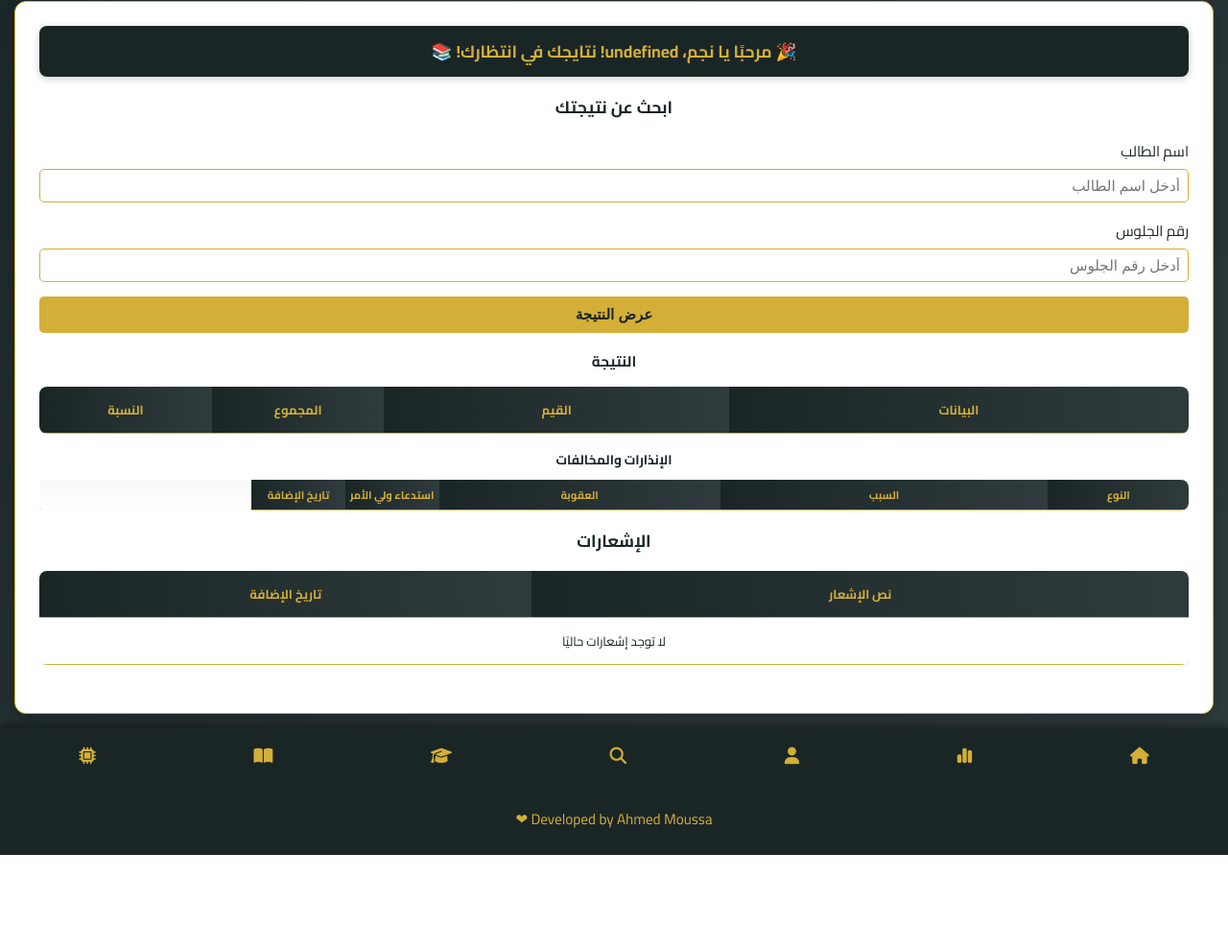
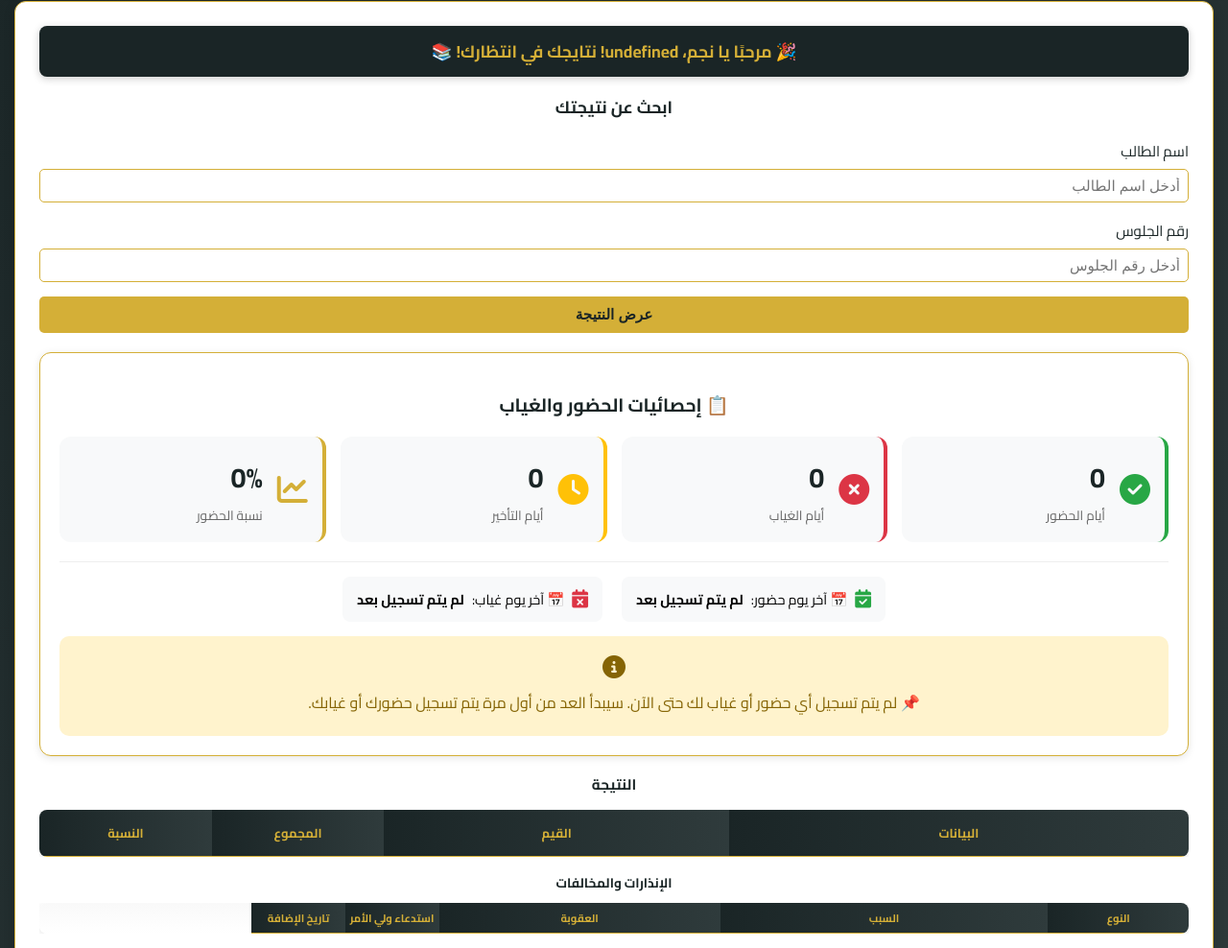
Before and after one commit to Ahmed612959/school-system-fiv, a website: page public/Home.html in a window 1280 px wide. Shown: the part 193-1181 px from the top of the page at 96% size. Before the commit the page ends 1084 px from the top, so only its background shows below. Drawn offline with nearby package versions, Linux system fonts and the light colour scheme; no server answers; sample sign-in values are in the browser's storage.

Commit message:
Update Home.css

```diff
--- a/public/Home.css
+++ b/public/Home.css
@@ -587,6 +587,7 @@ canvas#gradesChart {
     margin-top: 20px;
     border: 1px solid #d4af37;
     box-shadow: 0 2px 8px rgba(0,0,0,0.1);
+    display: block !important;
 }
 
 .attendance-stats-section h2 {
@@ -594,6 +595,10 @@ canvas#gradesChart {
     font-size: 1.2rem;
     margin-bottom: 15px;
     text-align: center;
+}
+
+.attendance-stats-card {
+    display: block;
 }
 
 .attendance-stats-grid {
@@ -679,6 +684,7 @@ canvas#gradesChart {
     border-radius: 10px;
     color: #856404;
     margin-top: 15px;
+    display: block !important;
 }
 
 .no-attendance-message i {
```
